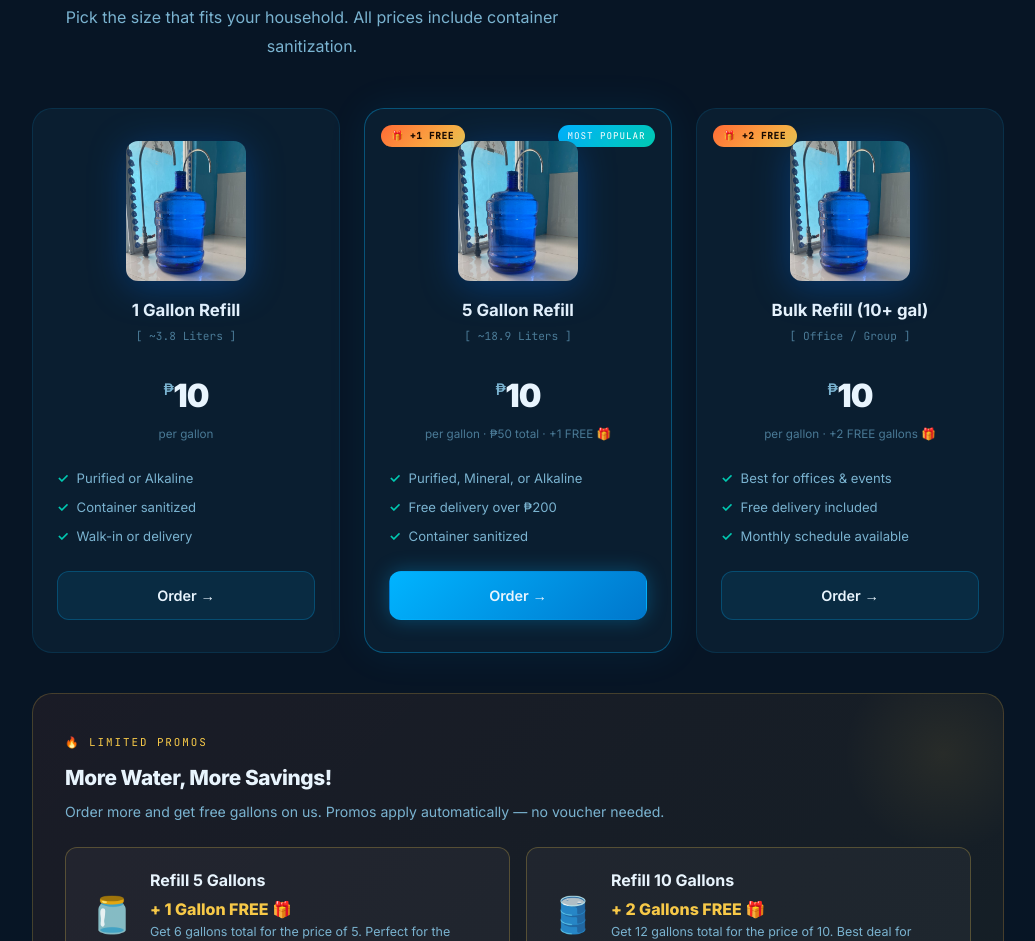
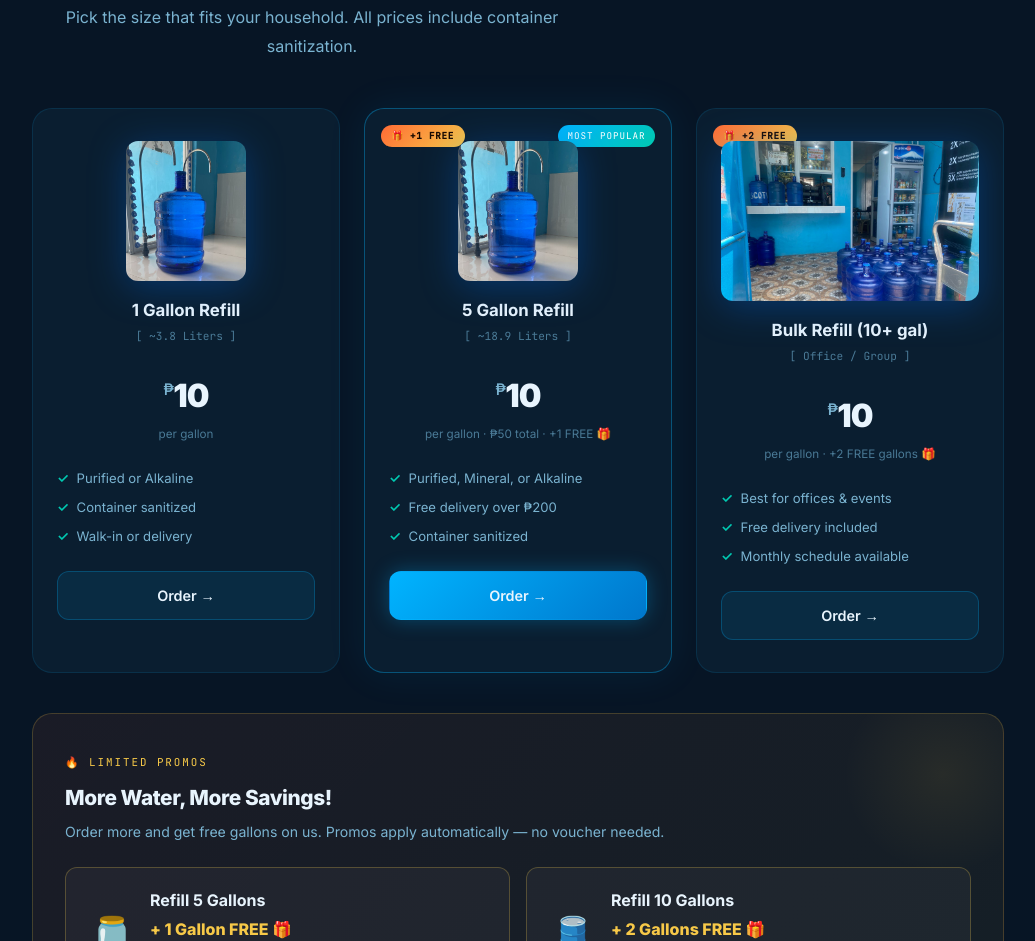
Before and after one commit to notanotherpeter-a11y/waterstation, a plain HTML site: page index.html in a window 1280 px wide. Shown: the part 2074-3015 px from the top of the page, without its empty margins (122-1157 px from the left). Drawn offline with Linux system fonts and the light colour scheme.

Commit message:
Use real station photo for bulk refill product card
Co-Authored-By: Claude Sonnet 4.6 <noreply@anthropic.com>

```diff
--- a/index.html
+++ b/index.html
@@ -490,7 +490,7 @@
         </div>
         <div class="product-card reveal">
           <div class="promo-tag">🎁 +2 FREE</div>
-          <img src="gallon.jpg" alt="Bulk Refill" class="product-photo">
+          <img src="bulk.jpg" alt="Bulk Refill" class="product-photo" style="width:100%;height:160px;object-fit:cover;border-radius:var(--r);margin-bottom:1rem;">
           <div class="product-name">Bulk Refill (10+ gal)</div>
           <div class="product-size">[ Office / Group ]</div>
           <div class="product-price"><span class="currency">₱</span>10</div>
```
Also changed, not shown: bulk.jpg (added).
